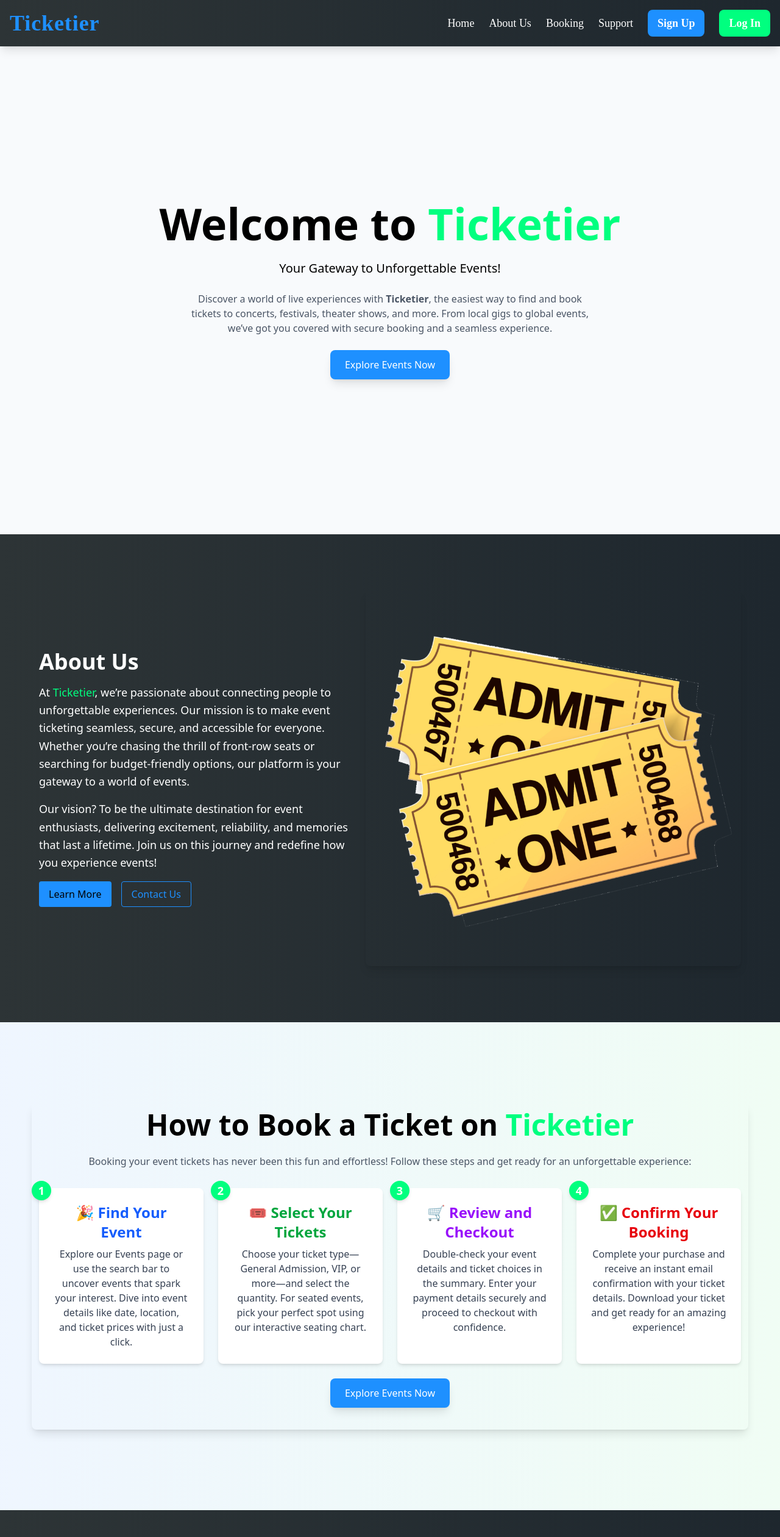
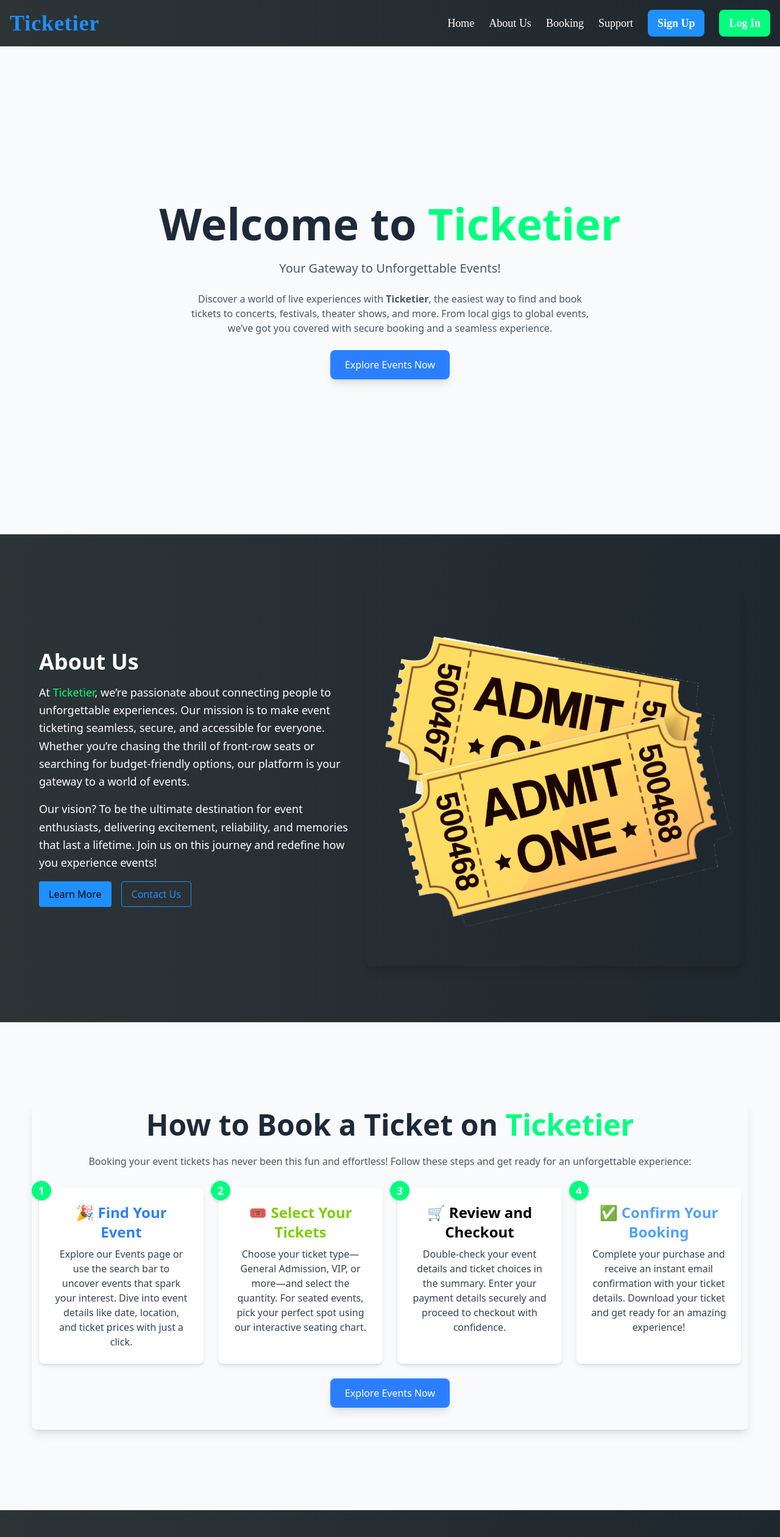
Before and after one commit to Idris-jose/ticketier, a React (Vite) app in the folder ticketier/: page / in a window 1280 px wide. Shown: the top 2520 px of the page at 61% size. Built offline with nearby package versions, Linux system fonts and the light colour scheme.

Commit message:
add user authentication and session management to Section1 and Section3 components

```diff
--- a/ticketier/src/Section1.jsx
+++ b/ticketier/src/Section1.jsx
@@ -1,10 +1,37 @@
 import { motion, useInView } from 'framer-motion';
-import { useRef } from 'react';
-import { Link } from 'react-router-dom';
+import { useRef, useState, useEffect } from 'react';
+import { useNavigate } from 'react-router-dom';
+import { supabase } from './client.js';
 
 export default function Section1() {
   const ref = useRef(null);
   const isInView = useInView(ref, { once: false, margin: '0px 0px -100px 0px' });
+  const navigate = useNavigate();
+  const [isLoggedIn, setIsLoggedIn] = useState(false);
+  const [loading, setLoading] = useState(true);
+
+  useEffect(() => {
+    const checkSession = async () => {
+      try {
+        const { data: { session }, error } = await supabase.auth.getSession();
+        if (error) throw error;
+        setIsLoggedIn(!!session);
+      } catch (err) {
+        console.error('Error checking session:', err.message);
+      } finally {
+        setLoading(false);
+      }
+    };
+    checkSession();
+  }, []);
+
+  const handleButtonClick = () => {
+    if (isLoggedIn) {
+      navigate('/mainapp');
+    } else {
+      navigate('/login');
+    }
+  };
 
   const variants = {
     hidden: { opacity: 0, y: 50 },
@@ -14,40 +41,42 @@ export default function Section1() {
   return (
     <motion.section
       ref={ref}
-            className="h-screen flex flex-col justify-center items-center text-center space-y-6"
+      className="h-screen flex flex-col justify-center items-center text-center space-y-6 bg-gray-50"
       initial="hidden"
       animate={isInView ? 'visible' : 'hidden'}
       variants={variants}
     >
       <motion.h1
-                className="text-7xl font-extrabold"
+        className="text-5xl md:text-7xl font-extrabold text-gray-800"
         variants={variants}
         transition={{ delay: 0.1 }}
       >
         Welcome to <span className="text-[#00FF7F]">Ticketier</span>
       </motion.h1>
       <motion.h3
-                className="text-xl"
+        className="text-lg md:text-xl text-gray-600"
         variants={variants}
         transition={{ delay: 0.2 }}
       >
         Your Gateway to Unforgettable Events!
       </motion.h3>
       <motion.p
-                className="max-w-2xl text-gray-600"
+        className="max-w-2xl text-gray-600 text-sm md:text-base"
         variants={variants}
         transition={{ delay: 0.3 }}
       >
         Discover a world of live experiences with <span className="font-semibold">Ticketier</span>, the easiest way to find and book tickets to concerts, festivals, theater shows, and more. From local gigs to global events, we’ve got you covered with secure booking and a seamless experience.
       </motion.p>
       <motion.button
-                className="bg-[#1E90FF] text-white px-6 py-3 rounded-lg shadow-lg"
+        className="bg-blue-500 text-white px-6 py-3 rounded-lg shadow-lg disabled:opacity-50"
         variants={variants}
         whileHover={{ scale: 1.05, boxShadow: '0 4px 15px rgba(0, 0, 0, 0.2)' }}
         whileTap={{ scale: 0.95 }}
         transition={{ type: 'spring', stiffness: 300 }}
+        onClick={handleButtonClick}
+        disabled={loading}
       >
-                Explore Events Now
+        {loading ? 'Loading...' : 'Explore Events Now'}
       </motion.button>
     </motion.section>
   );
--- a/ticketier/src/Section3.jsx
+++ b/ticketier/src/Section3.jsx
@@ -1,9 +1,37 @@
 import { motion, useInView } from 'framer-motion';
-import { useRef } from 'react';
+import { useRef, useState, useEffect } from 'react';
+import { useNavigate } from 'react-router-dom';
+import { supabase } from './client.js';
 
 export default function Section3() {
   const ref = useRef(null);
   const isInView = useInView(ref, { once: false, margin: '0px 0px -100px 0px' });
+  const navigate = useNavigate();
+  const [isLoggedIn, setIsLoggedIn] = useState(false);
+  const [loading, setLoading] = useState(true);
+
+  useEffect(() => {
+    const checkSession = async () => {
+      try {
+        const { data: { session }, error } = await supabase.auth.getSession();
+        if (error) throw error;
+        setIsLoggedIn(!!session);
+      } catch (err) {
+        console.error('Error checking session:', err.message);
+      } finally {
+        setLoading(false);
+      }
+    };
+    checkSession();
+  }, []);
+
+  const handleButtonClick = () => {
+    if (isLoggedIn) {
+      navigate('/mainapp');
+    } else {
+      navigate('/login');
+    }
+  };
 
   const containerVariants = {
     hidden: { opacity: 0 },
@@ -26,34 +54,34 @@ export default function Section3() {
       title: '🎉 Find Your Event',
       description:
         'Explore our Events page or use the search bar to uncover events that spark your interest. Dive into event details like date, location, and ticket prices with just a click.',
-            color: 'text-blue-600',
+      color: 'text-blue-500',
     },
     {
       number: 2,
       title: '🎟️ Select Your Tickets',
       description:
         'Choose your ticket type—General Admission, VIP, or more—and select the quantity. For seated events, pick your perfect spot using our interactive seating chart.',
-            color: 'text-green-600',
+      color: 'text-lime-500',
     },
     {
       number: 3,
       title: '🛒 Review and Checkout',
       description:
         'Double-check your event details and ticket choices in the summary. Enter your payment details securely and proceed to checkout with confidence.',
-            color: 'text-purple-600',
+      color: 'text-coral-500',
     },
     {
       number: 4,
       title: '✅ Confirm Your Booking',
       description:
         'Complete your purchase and receive an instant email confirmation with your ticket details. Download your ticket and get ready for an amazing experience!',
-            color: 'text-red-600',
+      color: 'text-blue-400',
     },
   ];
 
   return (
     <motion.section
-            className="flex min-h-screen items-center justify-center bg-gradient-to-r from-blue-50 to-green-50 p-6"
+      className="flex min-h-screen items-center justify-center bg-gray-50 p-6"
       aria-label="How to Book a Ticket on Ticketier"
     >
       <motion.div
@@ -64,13 +92,13 @@ export default function Section3() {
         variants={containerVariants}
       >
         <motion.h1
-                    className="mb-6 text-3xl font-bold md:text-5xl"
+          className="mb-6 text-3xl font-bold md:text-5xl text-gray-800"
           variants={itemVariants}
         >
           How to Book a Ticket on <span className="text-[#00FF7F]">Ticketier</span>
         </motion.h1>
         <motion.p
-                    className="mb-8 min-w-2xs text-gray-600"
+          className="mb-8 min-w-2xs text-gray-600 text-sm md:text-base"
           variants={itemVariants}
         >
           Booking your event tickets has never been this fun and effortless! Follow these steps and get ready for an unforgettable experience:
@@ -98,13 +126,15 @@ export default function Section3() {
           ))}
         </motion.div>
         <motion.button
-                    className="bg-[#1E90FF] m-6 text-white px-6 py-3 rounded-lg shadow-lg"
+          className="bg-blue-500 m-6 text-white px-6 py-3 rounded-lg shadow-lg disabled:opacity-50"
           variants={itemVariants}
           whileHover={{ scale: 1.05, boxShadow: '0 4px 15px rgba(0, 0, 0, 0.2)' }}
           whileTap={{ scale: 0.95 }}
           transition={{ type: 'spring', stiffness: 300 }}
+          onClick={handleButtonClick}
+          disabled={loading}
         >
-                    Explore Events Now
+          {loading ? 'Loading...' : 'Explore Events Now'}
         </motion.button>
       </motion.div>
     </motion.section>
```
Lines whose indentation alone changed are shown as unchanged.
